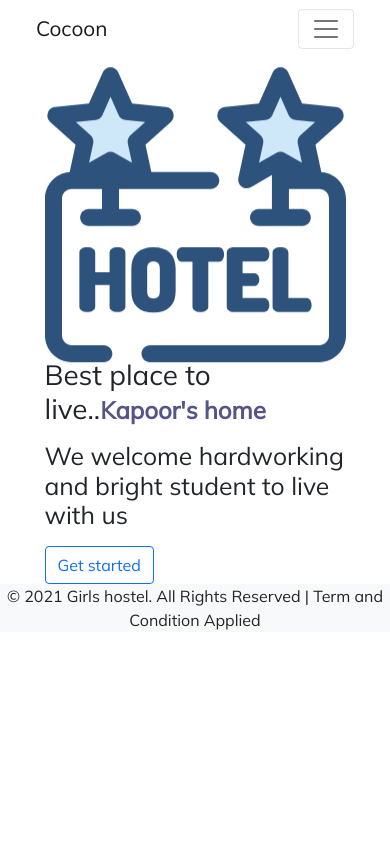
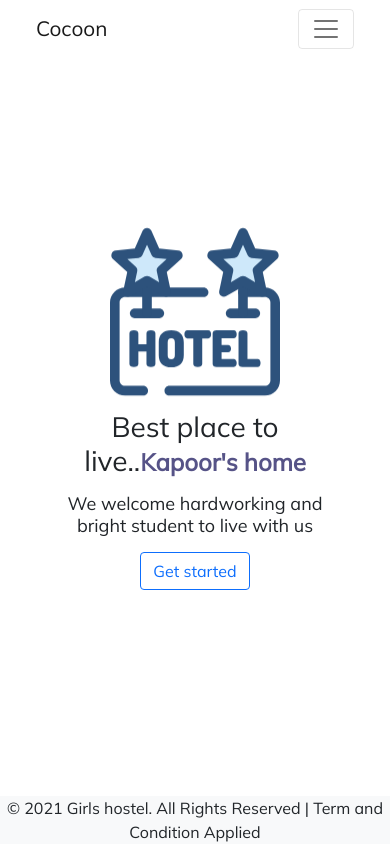
Before and after one commit to AkshayWay/hostel_website, a React (Create React App) app: page / in a window 390 px wide. Built offline with nearby package versions, Linux system fonts and the light colour scheme.

Commit message:
CSS added for mobile and tab device
CSS added for mobile and tab device

```diff
--- a/src/index.css
+++ b/src/index.css
@@ -34,10 +34,22 @@
 .header-img{
   text-align: center;
 }
+#header .header-img img{
+  width: 85%;
+  padding: 20px;
+}
 #header .animated{
   animation: up-down 2s ease-in-out infinite alternate-reverse both;
 }
-
+.imgPadding{
+  padding: 20px;
+}
+footer{
+  position:fixed;
+left:0;
+bottom:0;
+right:0;
+}
 @-webkit-keyframes up-down{
   0%{
     transform: translateY(10px);
@@ -62,4 +74,29 @@
   .brand-design{
     font-size: 1.5rem !important;
   }
+  #header{
+    height: 80vh;
+    text-align: center;
+  }
+  #header .header-img{
+    text-align: center;
+  }
+  #header .header-img img{
+    width: 60%;
+  }
 }
+@media (max-width:768px) {
+  #header{
+    margin-top: none;
+  }
+  #header h1{
+    font-size: 28px;
+  }
+  #header h2{
+    font-size: 18px;
+    margin-bottom: 30px;
+  }
+  #header .header-img img{
+    width: 70%;
+  }
+}
```
